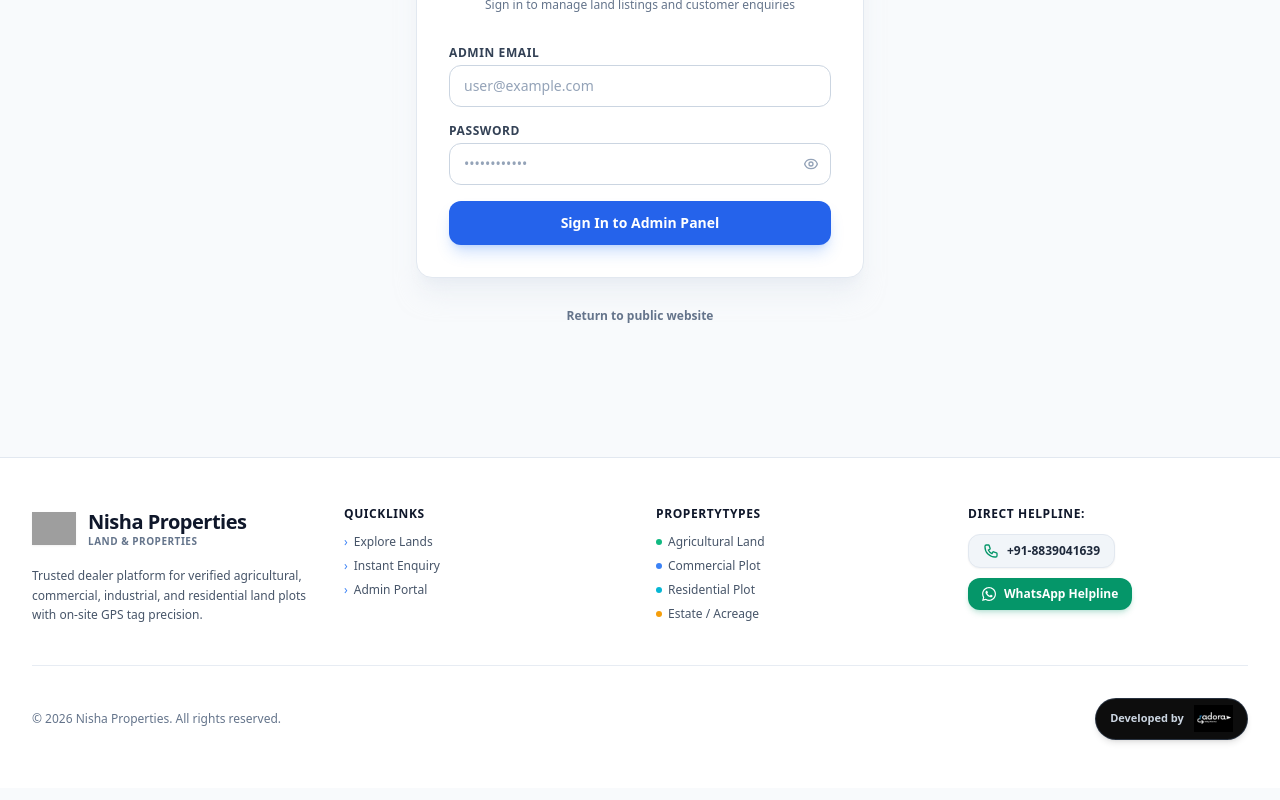
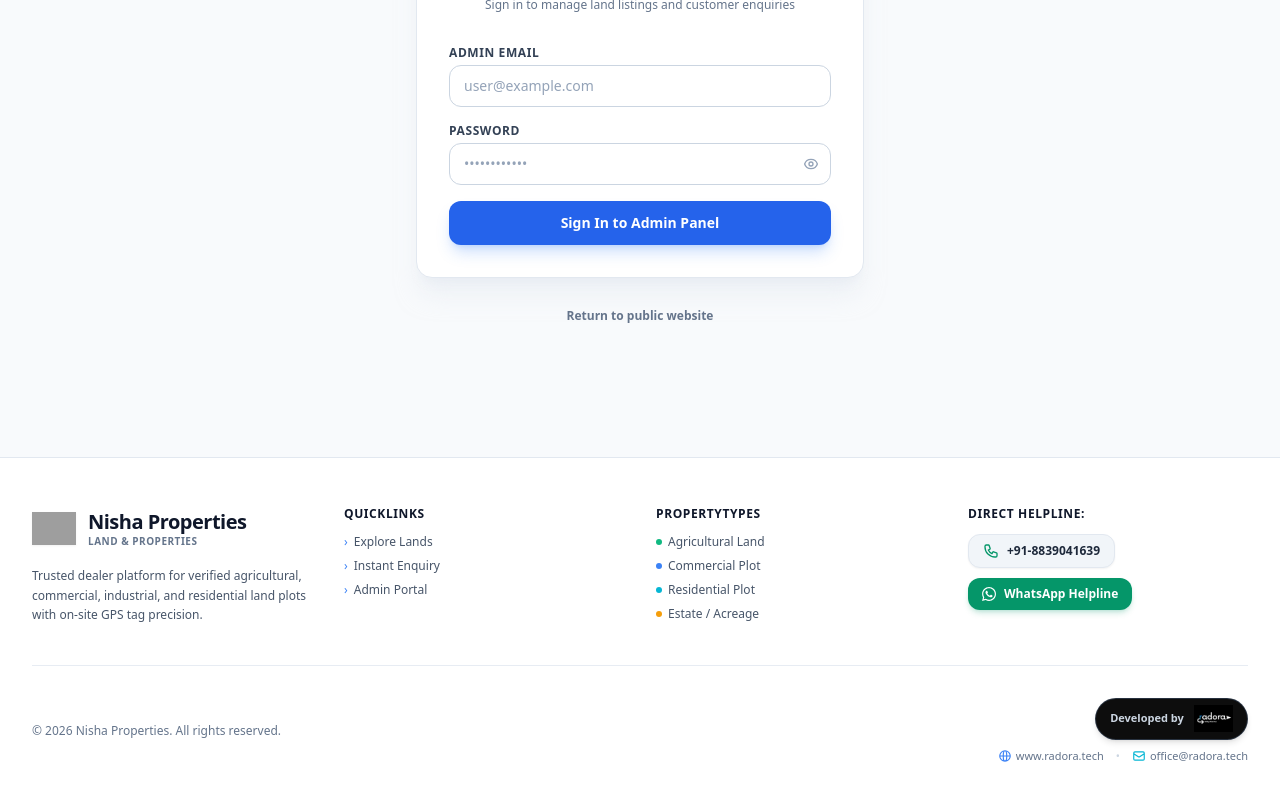
Before and after one commit to ikartikeyo/nishaproperties-client, a React (Vite) app: page /admin/login in a window 1280 px wide. Shown: the part 360-1160 px from the top of the page. Built offline with nearby package versions, Linux system fonts and the light colour scheme; no server answers; grey boxes are pictures that could not be loaded.

Commit message:
Add official RadorA website and email contact links in footer

```diff
--- a/src/components/Footer.tsx
+++ b/src/components/Footer.tsx
@@ -137,9 +137,15 @@ const Footer: React.FC = () => {
             © {new Date().getFullYear()} {t("brandName")}. All rights reserved.
           </div>
 
-          {/* RadorA Company Logo Watermark */}
-          <div className="flex items-center gap-2 group">
-            <div className="flex items-center gap-2.5 px-3.5 py-1.5 rounded-full bg-black/95 dark:bg-black/90 border border-slate-700/70 dark:border-slate-800 backdrop-blur-md shadow-md transition-all duration-300 hover:border-blue-500/60 hover:shadow-lg hover:scale-[1.02]">
+          {/* RadorA Company Logo Watermark & Contact Info */}
+          <div className="flex flex-col items-center sm:items-end gap-2 group">
+            <a
+              href="https://www.radora.tech"
+              target="_blank"
+              rel="noopener noreferrer"
+              className="flex items-center gap-2.5 px-3.5 py-1.5 rounded-full bg-black/95 dark:bg-black/90 border border-slate-700/70 dark:border-slate-800 backdrop-blur-md shadow-md transition-all duration-300 hover:border-blue-500/60 hover:shadow-lg hover:scale-[1.02]"
+              title="Visit RadorA - www.radora.tech"
+            >
               <span className="text-[11px] font-semibold text-slate-300">
                 Developed by
               </span>
@@ -151,6 +157,31 @@ const Footer: React.FC = () => {
                   (e.target as HTMLImageElement).src = "https://res.cloudinary.com/dae4jpydb/image/upload/v1787301477754/radora_logo.png";
                 }}
               />
+            </a>
+
+            {/* Official Website & Email */}
+            <div className="flex flex-wrap items-center justify-center sm:justify-end gap-3 text-[11px] font-medium text-slate-500 dark:text-slate-400">
+              <a
+                href="https://www.radora.tech"
+                target="_blank"
+                rel="noopener noreferrer"
+                className="flex items-center gap-1 hover:text-blue-600 dark:hover:text-blue-400 transition"
+              >
+                <svg className="w-3.5 h-3.5 text-blue-500" fill="none" viewBox="0 0 24 24" stroke="currentColor">
+                  <path strokeLinecap="round" strokeLinejoin="round" strokeWidth="2" d="M21 12a9 9 0 01-9 9m9-9a9 9 0 00-9-9m9 9H3m9 9a9 9 0 01-9-9m9 9c1.657 0 3-4.03 3-9s-1.343-9-3-9m0 18c-1.657 0-3-4.03-3-9s1.343-9 3-9m-9 9a9 9 0 019-9" />
+                </svg>
+                <span>www.radora.tech</span>
+              </a>
+              <span className="text-slate-300 dark:text-slate-700">•</span>
+              <a
+                href="mailto:office@radora.tech"
+                className="flex items-center gap-1 hover:text-blue-600 dark:hover:text-blue-400 transition"
+              >
+                <svg className="w-3.5 h-3.5 text-cyan-500" fill="none" viewBox="0 0 24 24" stroke="currentColor">
+                  <path strokeLinecap="round" strokeLinejoin="round" strokeWidth="2" d="M3 8l7.89 5.26a2 2 0 002.22 0L21 8M5 19h14a2 2 0 002-2V7a2 2 0 00-2-2H5a2 2 0 00-2 2v10a2 2 0 002 2z" />
+                </svg>
+                <span>office@radora.tech</span>
+              </a>
             </div>
           </div>
         </div>
```
